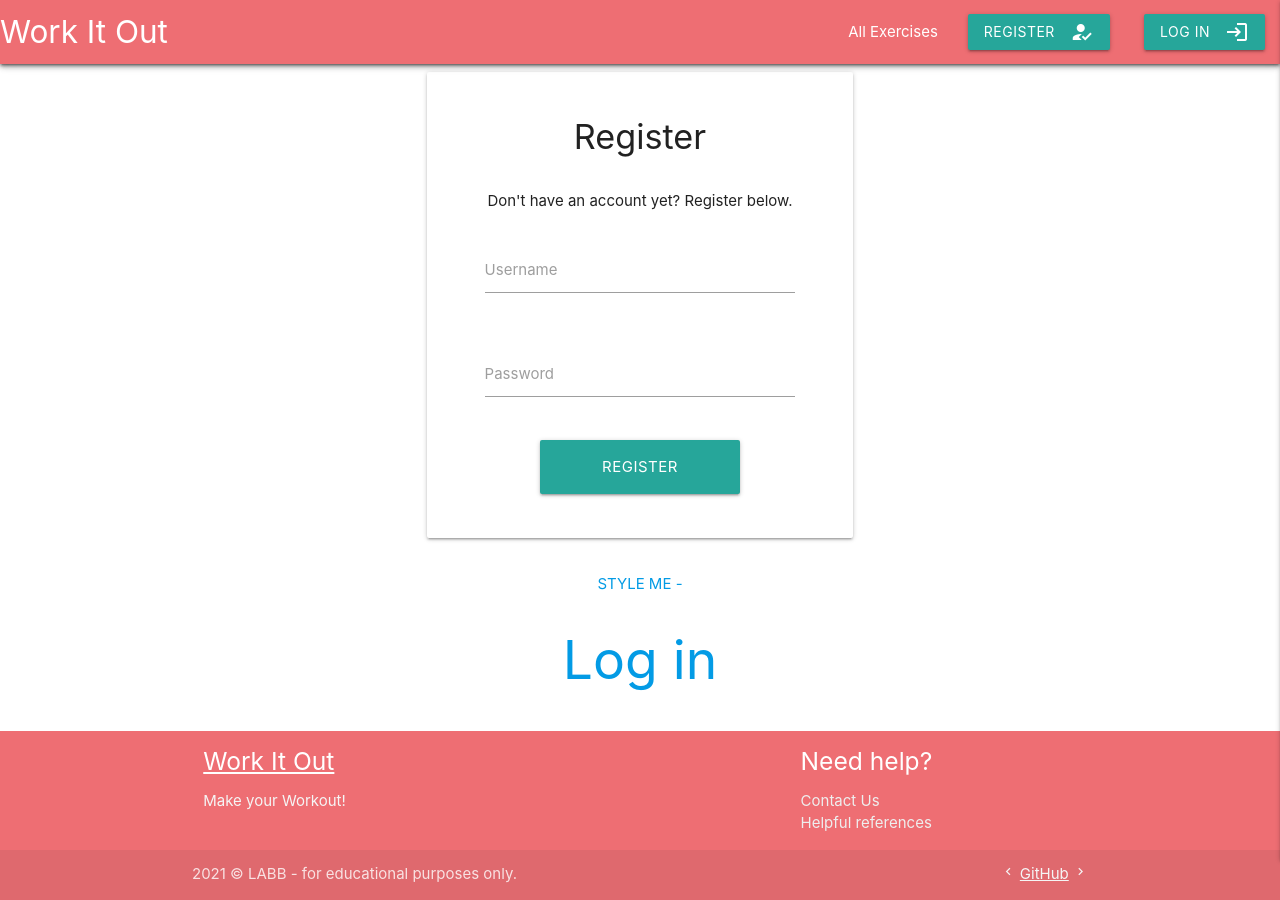
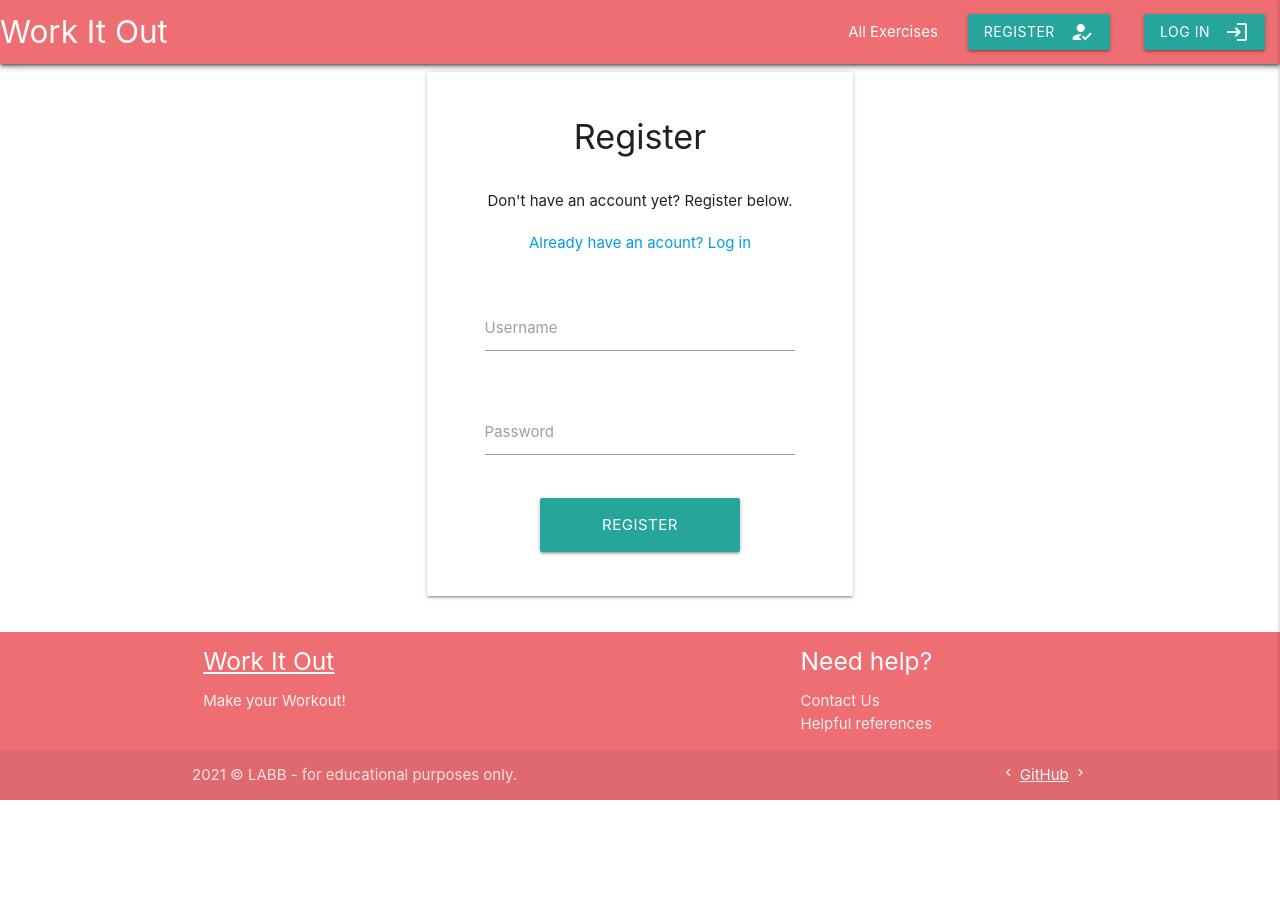
Before and after one commit to lornebb/Building-Block-Body, a Flask app: page /register in a window 1280 px wide; the page is wider, and only the part inside the window is pictured. After the commit the page ends 800 px from the top of that part, so only its background shows below. Run offline with Flask 2, Linux system fonts and the light colour scheme; some libraries are stand-ins or nearby versions.

Commit message:
styling changes - footer fixed by adding MAIN tags to base page injections. changed layout of login and register.

```diff
--- a/templates/components/footer.html
+++ b/templates/components/footer.html
@@ -1,4 +1,3 @@
-<footer class="page-footer">
 <div class="container">
   <div class="row page-footer-row">
     <div class="col l6 s12">
@@ -8,7 +7,7 @@
     <div class="col l4 offset-l2 s12">
       <h5 class="white-text">Need help?</h5>
         <ul>
-            <li><a class="grey-text text-lighten-3" href="#!">Contact Us</a></li>
+        <li><a class="grey-text text-lighten-3" href="{{ url_for('contact')}}">Contact Us</a></li>
         <li><a class="grey-text text-lighten-3" href="#!">Helpful references</a></li>
       </ul>
     </div>
@@ -24,4 +23,3 @@
       </a>
   </div>
 </div>
-  </footer>
--- a/templates/layout/base.html
+++ b/templates/layout/base.html
@@ -4,7 +4,7 @@
     {% include 'layout/head.html' %}
 </head>
 <body>
-
+<main>
   {% if session.user %}
       {% include 'components/nav-loggedin.html' %}
     {% else %}
@@ -15,8 +15,10 @@
 
     {% block content %}
     {% endblock %}
-
+</main>
+<footer class="page-footer">
   {% include 'components/footer.html' %}
+</footer>
   {% include 'layout/scripts.html' %}
 </body>
 </html>
--- a/templates/pages/home.html
+++ b/templates/pages/home.html
@@ -5,7 +5,7 @@
     </div>
 
     {% if not session.user %}
-    <div class="row">
+    <div class="row center-align">
         <h6>You are not logged in, please <a href="{{ url_for('register') }}">register</a> or <a href="{{ url_for('login') }}">log in</a>.</h6>
     </div>
     {% endif %}
--- a/templates/pages/register.html
+++ b/templates/pages/register.html
@@ -7,6 +7,9 @@
             <div class="card-panel">
                 <div class="row center-align"><h4>Register</h4></div>
                 <div class="row center-align">Don't have an account yet? Register below.</div>
+                <div class="row center-align">
+                    <a href="{{ url_for('login') }}"><p>Already have an acount? Log in</p></a>
+                </div>
                 <!-- username -->
                 <div class="row">
                     <div class="input-field col s10 offset-s1">
@@ -32,10 +35,4 @@
     </div>
 </div>
 
-<div class="col">
-    <div class="row center-align">
-        <a href="{{ url_for('login') }}">STYLE ME -<h2> Log in</h2></a>
-    </div>
-</div>
-
 {% endblock %}
```
Also changed, not shown: templates/pages/login.html (+3 -6 lines). Lines whose indentation alone changed are shown as unchanged.
